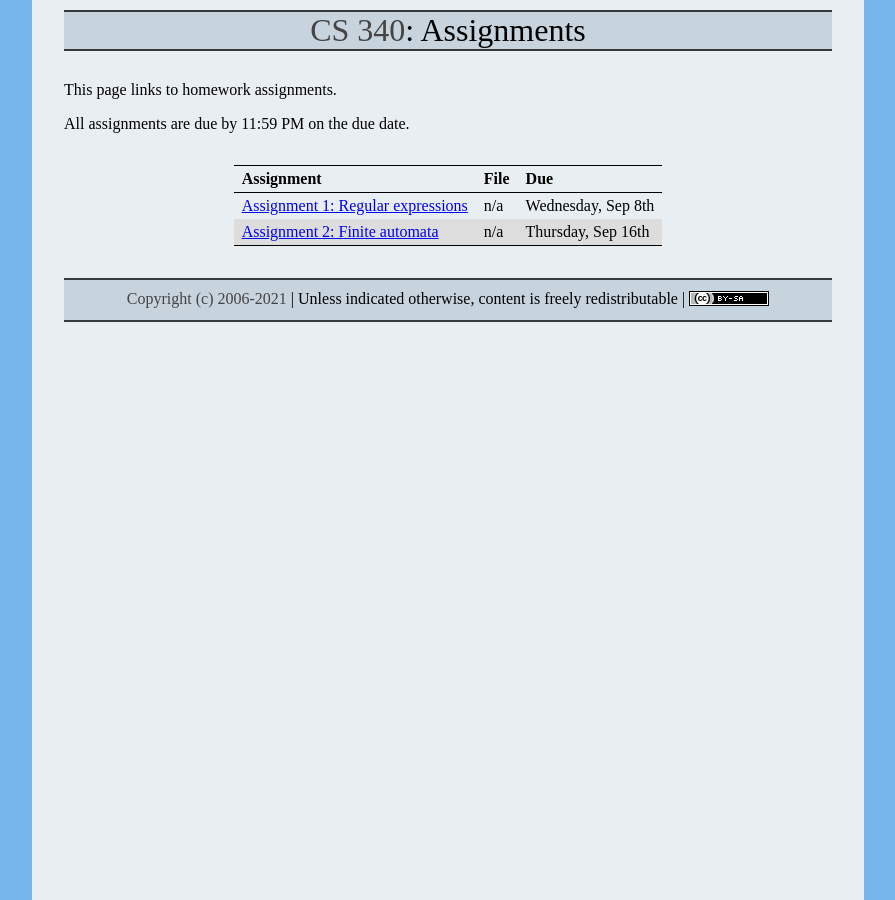
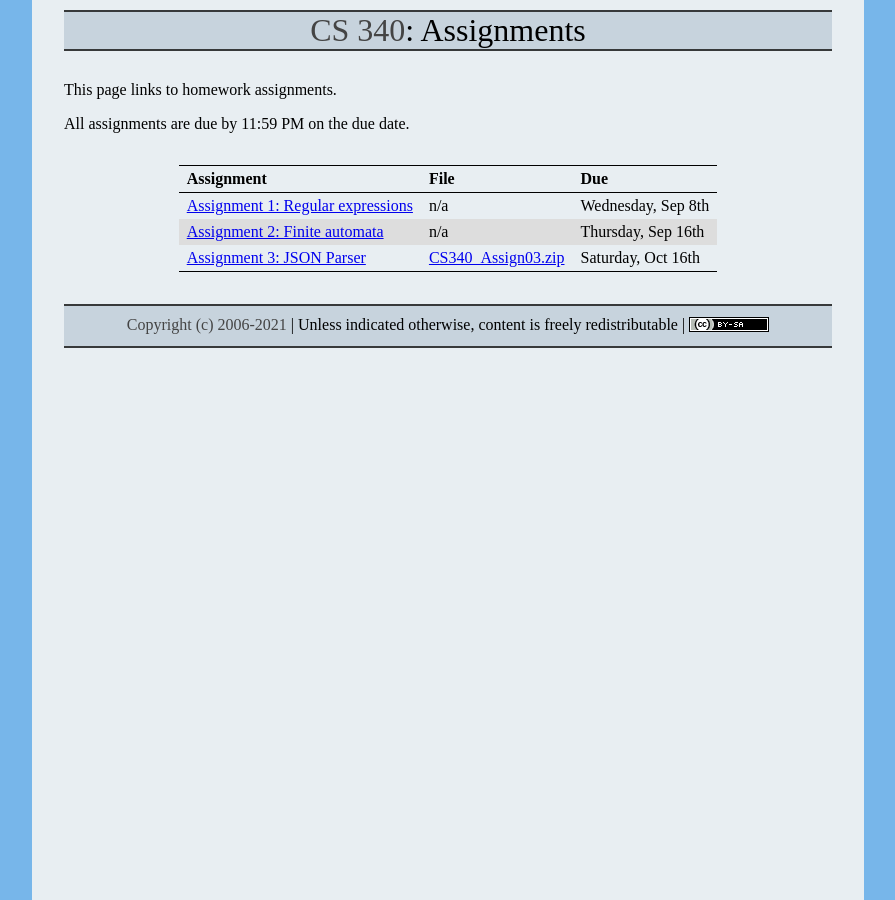
Before and after one commit to ycpcs/cs340-fall2021, a Jekyll site: the page built from assign/index.md, in a window 1280 px wide. Shown: the whole page, without its empty margins (192-1087 px from the left). Built offline with Jekyll 4.4.1, drawn with Linux system fonts in a browser that asks for light colours.

Commit message:
assign03 opened the link

```diff
--- a/assign/index.md
+++ b/assign/index.md
@@ -11,9 +11,10 @@ All assignments are due by 11:59 PM on the due date.
 > ---------- | ---- | ---
 > [Assignment 1: Regular expressions](assign01.html) | n/a | Wednesday, Sep 8th
 > [Assignment 2: Finite automata](assign02.html) | n/a | Thursday, Sep 16th
+> [Assignment 3: JSON Parser](assign03.html) | [CS340\_Assign03.zip](CS340_Assign03.zip) | Saturday, Oct 16th
 
 <!--
-> [Assignment 3: JSON Parser](assign03.html) | [CS340\_Assign03.zip](CS340_Assign03.zip) | Tuesday, Sep 25th
+>
 > [Assignment 4: Calculator Language Interpreter](assign04.html) | [CS340\_Assign04.zip](CS340_Assign04.zip) | <strike>Friday, Oct 12th</strike> Wednesday, Oct 17th
 > [Assignment 4.5: Clojure MOOC](assign04_5.html) | n/a | MS 1: Friday, Oct 19th<br>MS 2: Friday, Oct 26th<br>MS 3: Friday, Nov 2nd
 > [Assignment 5: Boolean Function Synthesis](assign05.html) | n/a | Tuesday, Nov 20th
```
Also changed, not shown: assign/assign03.md (+1 -1 lines), index.md (+1 -0 lines).
